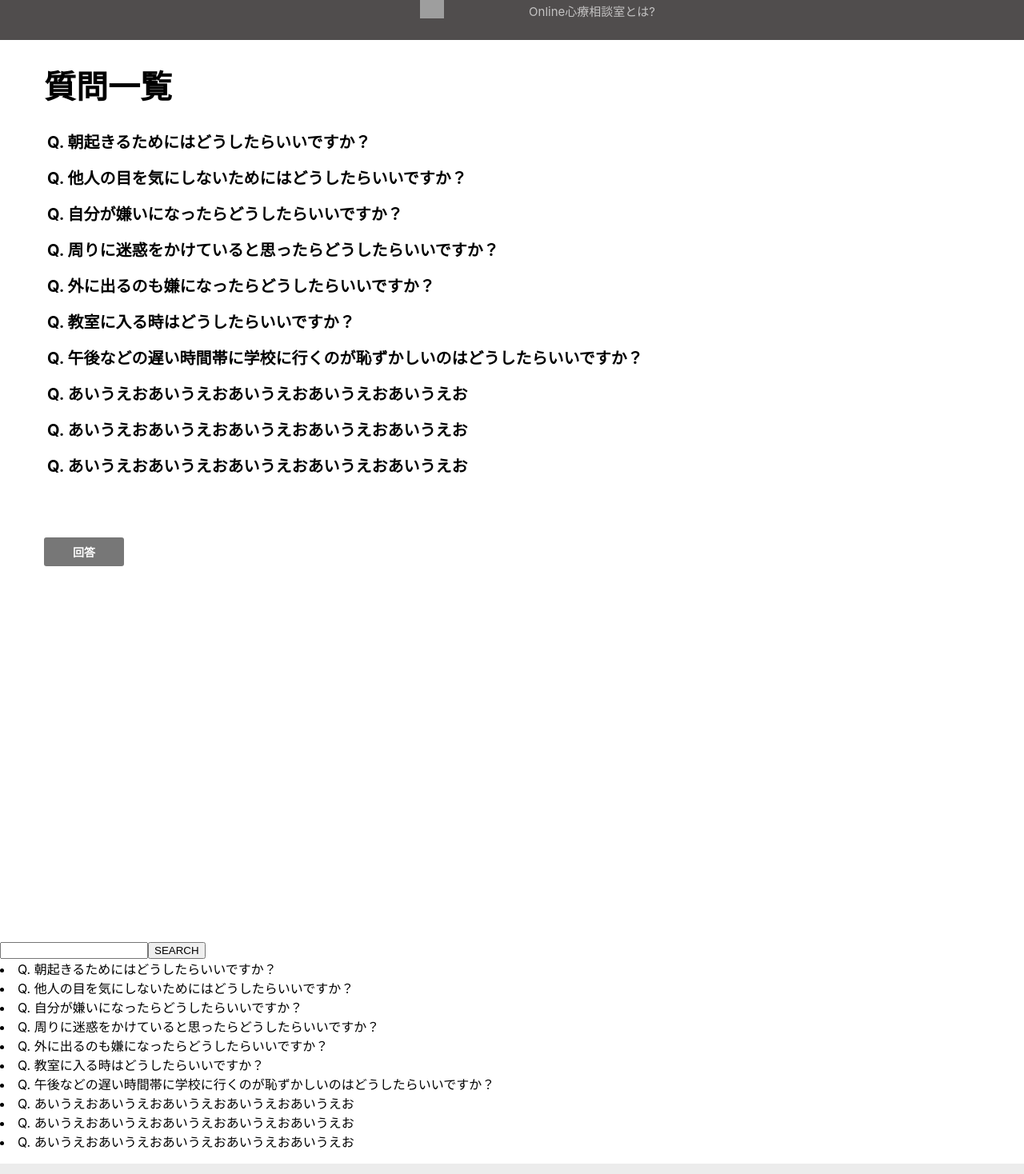
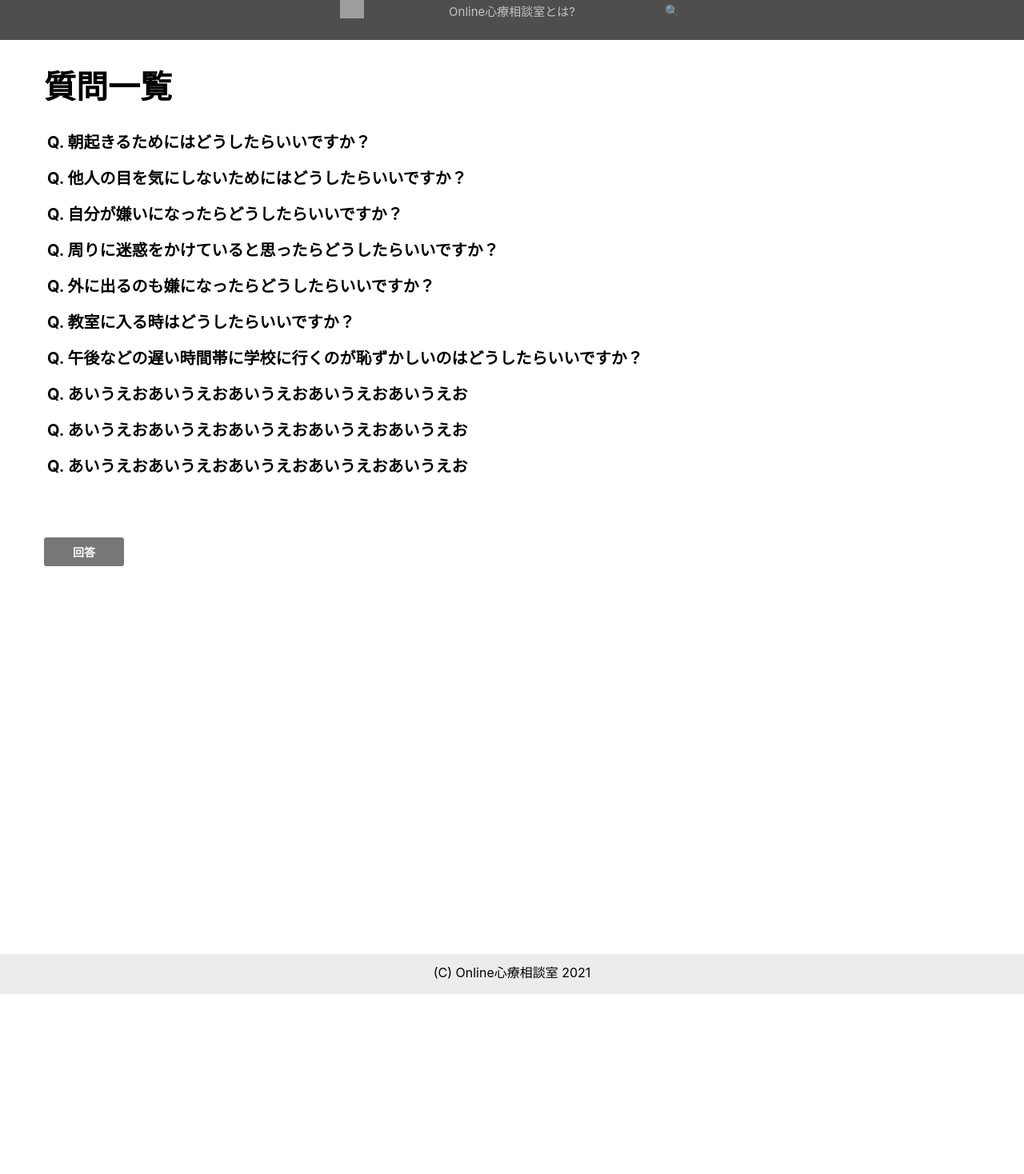
Before and after one commit to FuruyaYuuki/my_first_react_app, a React (Create React App) app: page / in a window 1280 px wide. Shown: the top 1468 px of the page at 80% size. After the commit the page ends 1243 px from the top, so only its background shows below. Built offline with nearby package versions, Linux system fonts and the light colour scheme; grey boxes are pictures that could not be loaded.

Commit message:
add search style

```diff
--- a/src/index.js
+++ b/src/index.js
@@ -1,7 +1,7 @@
 import React from 'react';
 import ReactDOM from 'react-dom';
 import './index.css';
-import App from './App';
+import App from './js/App';
 
 ReactDOM.render(
   <React.StrictMode>
--- a/src/App.js
+++ b/src/js/App.js
@@ -1,7 +1,9 @@
 import styled from 'styled-components';
 import { BrowserRouter, Route } from 'react-router-dom';
-import { Home } from "./Home"
-import { Comment } from "./Comment"
+import { Home } from "./views/components/Home"
+import { Comment } from "./views/components/Comment"
+import { Table } from "./views/components/Search"
+import { Show } from "./views/components/Show"
 
 const Body = styled.body`
   margin: 0 auto;
@@ -14,6 +16,8 @@ function App() {
       <Body>
         <Route exact path="/" component={Home} />
         <Route path="/comment" component={Comment} />
+        <Route path="/search" component={Table} />
+        <Route path="/show" component={Show} />
       </Body>
     </BrowserRouter>
   );
--- a/src/Header.js
+++ b/src/js/views/components/Header.js
@@ -15,7 +15,7 @@ const Container = styled.div`
   margin: 0 auto;
   display: grid;
 
-  grid-template-columns: 200px 200px;
+  grid-template-columns: 200px 200px 200px;
   justify-content: center;
   place-items: center;
 `
@@ -45,6 +45,9 @@ export const Header = () => {
         <StyledLink to="/comment">
           <HeaderItem>Online心療相談室とは?</HeaderItem>
         </StyledLink>
+        <StyledLink to="/Search">
+          <HeaderItem>🔍</HeaderItem>
+        </StyledLink>
       </Container>
     </HeaderClass>
   )
--- a/src/Home.js
+++ b/src/js/views/components/Home.js
@@ -1,7 +1,6 @@
 import { Header } from "./Header"
 import { Main } from "./Main"
 import { Footer } from "./Footer"
-import { Table } from "./Search"
 
 export const Home = () => {
 
@@ -11,8 +10,6 @@ export const Home = () => {
 
       <Main />
 
-      <Table />
-
       <Footer />
     </div>
   );
--- a/src/Q.js
+++ b/src/js/views/components/Q.js
@@ -1,9 +1,16 @@
 import styled from 'styled-components';
+import { Link } from 'react-router-dom';
+
+const StyledLink = styled(Link)`
+  text-decoration: none;
+`
 
 const ListItem = styled.h1`
+  color: black;
   font-size: 20px;
   margin: 16px 4px;
 `
+
 
 const QLists = [
   {q:'Q. 朝起きるためにはどうしたらいいですか？'},
@@ -25,7 +32,7 @@ export const Q = () => {
       {
         QLists.map((QLists, index) => {
           return <div key={index}>
-            <ListItem>{QLists.q}</ListItem>
+            <StyledLink to="./Show"><ListItem>{QLists.q}</ListItem></StyledLink>
           </div>
         })
       }
--- a/src/QA.js
+++ b/src/js/views/components/QA.js
@@ -1,11 +1,18 @@
 import styled from 'styled-components';
+import { Link } from 'react-router-dom';
+
+const StyledLink = styled(Link)`
+  text-decoration: none;
+`
 
 const ListItem = styled.h1`
+  color: black;
   font-size: 20px;
   margin: 4px 4px;
 `
 
 const ListItem2 = styled.p`
+  color: black;
   font-size: 20px;
   margin: 12px 4px;
 `
@@ -28,7 +35,9 @@ export const QA = () => {
     <div>
       {
         QALists.map((QALists, index) => {
-          return <div key={index}><ListItem>{QALists.q}</ListItem><ListItem2>{QALists.a}</ListItem2></div>
+          return <div key={index}>
+            <StyledLink to="./Show"><ListItem>{QALists.q}</ListItem><ListItem2>{QALists.a}</ListItem2></StyledLink>
+          </div>
         })
       }
     </div>
--- a/src/Search.js
+++ b/src/js/views/components/Search.js
@@ -1,4 +1,30 @@
 import React, { useState, useEffect } from "react";
+import { Link } from 'react-router-dom';
+import styled from 'styled-components';
+import { Header } from "./Header"
+
+const Container = styled.div`
+  max-width: 1170px;
+  width: 100%;
+  padding: 0 15px;
+  margin: 0 auto;
+`
+
+const StyledLink = styled(Link)`
+  text-decoration: none;
+`
+
+const ListItem = styled.h1`
+  color: black;
+  font-size: 20px;
+  margin: 16px 4px;
+`
+
+const SearchPlace = styled.input`
+  height: 30px;
+  width: 300px;
+  margin-top: 20px;
+`
 
 const QLists = [
   {q:'Q. 朝起きるためにはどうしたらいいですか？'},
@@ -16,7 +42,7 @@ const QLists = [
 export const Table= () => {
   const [items, setItems] = useState(QLists);
   const [value, setValue] = useState("");
-  const [filteredItems, setFiltered] = useState([]);　//追加
+  const [filteredItems, setFiltered] = useState([]); //追加
 
   const handleSearch = (e) => {
     setValue(e.target.value);
@@ -33,30 +59,32 @@ export const Table= () => {
 
   return (
     <div>
+      <Header />
+      <Container>
         <form action="">
-        <input
+          <SearchPlace
             value={value}
             onChange={handleSearch}
             type="text"
+            placeholder="キーワードを入力"
           />
-        <input type="submit" value="SEARCH" />
-        {/* onClick={callSearchFunction} */}
         </form>
         {!filteredItems
           ? items.map((item, index) => {
               return (
-              <li key={index}>
-                {item.q}
-              </li>
+                <StyledLink to="./Show">
+                  <ListItem key={index}>{item.q}</ListItem>
+                </StyledLink>
               );
             })
           : filteredItems.map((item, index) => {
               return (
-              <li key={index}>
-                {item.q}
-              </li>
+                <StyledLink to="./Show">
+                  <ListItem key={index}>{item.q}</ListItem>
+                </StyledLink>
               );
             })}
+      </Container>
     </div>
   );
 }
--- /dev/null
+++ b/src/js/views/components/Show.js
@@ -0,0 +1,8 @@
+import styled from 'styled-components';
+
+export const Show = () => {
+
+  return (
+    <div>あ</div>
+  );
+}
```
Also changed, not shown: src/js/views/components/Button.js (renamed from src/Button.js), src/js/views/components/Comment.js (renamed from src/Comment.js), src/js/views/components/Footer.js (renamed from src/Footer.js), src/js/views/components/Main.js (renamed from src/Main.js). Lines whose indentation alone changed are shown as unchanged.
